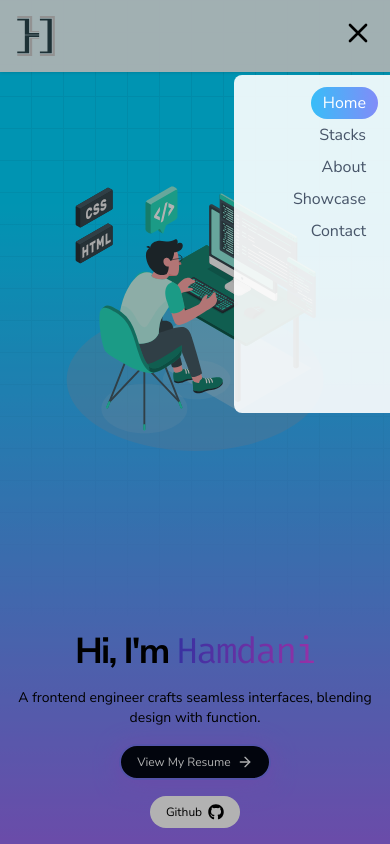
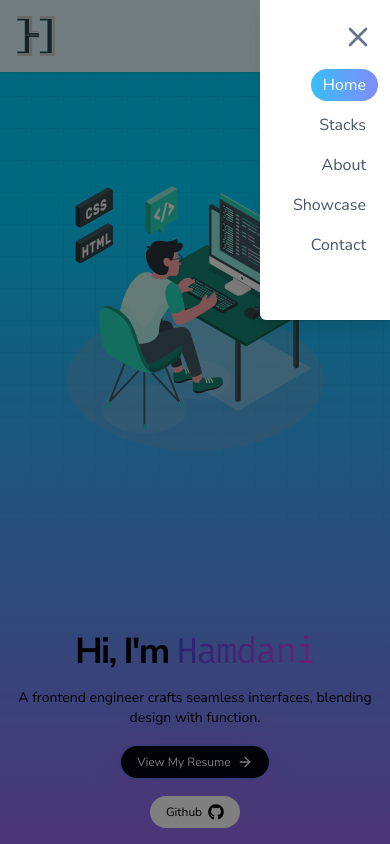
Before and after one commit to semet/hamdani, a Next.js app: page / in a window 390 px wide. Both pictures are taken after a click on the button 358 px from the left and 32 px from the top of the page. Shown: the top 844 px of the page. Built offline with nearby package versions, Linux system fonts and the light colour scheme.

Commit message:
refactor mobile menu

```diff
--- a/src/components/header/mobile-menu-variants.ts
+++ b/src/components/header/mobile-menu-variants.ts
@@ -1,17 +1,23 @@
 import { Variants } from 'motion/react'
 
 export const containerVariants: Variants = {
-  open: { opacity: 1, width: '40vw', height: '40vh' },
-  close: { opacity: 0, width: 0, height: 0 }
+  open: { height: '320px', width: '130px', borderBottomLeftRadius: '6px' },
+  close: {
+    height: '0px',
+    width: '0px',
+    borderBottomLeftRadius: '99px',
+    transition: { delay: 0.1 }
+  }
 }
 export const listVariants: Variants = {
   open: {
     opacity: 1,
     transition: {
-      staggerChildren: 0.05
+      staggerChildren: 0.1,
+      delay: 0.3
     }
   },
-  close: { opacity: 0 }
+  close: { opacity: 0, transition: { staggerChildren: 0.05 } }
 }
 export const listItemVariants: Variants = {
   open: { opacity: 1, x: 0 },
@@ -21,14 +27,16 @@ export const listItemVariants: Variants = {
 export const toggleVariants: Variants = {
   open: {
     d: 'M6 18L18 6M6 6l12 12',
-    stroke: 'black'
+    stroke: '#64748b',
+    transition: { duration: 0.3, type: 'tween' }
   },
   close: {
     d: 'M4 6h16M4 12h16m-7 6h7',
-    stroke: 'black'
+    stroke: '#334155',
+    transition: { duration: 0.3, type: 'tween', delay: 0.2 }
   }
 }
 export const overlayVariants: Variants = {
-  open: { opacity: 1 },
-  close: { opacity: 0 }
+  open: {},
+  close: {}
 }
--- a/src/components/header/mobile-menu.tsx
+++ b/src/components/header/mobile-menu.tsx
@@ -14,38 +14,44 @@ import {
 } from './mobile-menu-variants'
 
 export const MobileMenu = () => {
+  const [isOpen, setIsOpen] = useState<boolean>(false)
   const { activeMenu, onMenuClick } = useLayout()
-  const [isOpen, setIsOpen] = useState<boolean>(false)
   const toggle = () => setIsOpen(!isOpen)
   const handleClick = (id: string) => {
     onMenuClick(id)
     toggle()
   }
+
   return (
     <motion.nav
-      className="block sm:hidden"
+      className="z-50 block sm:hidden"
       layout
     >
       <AnimatePresence>
         {isOpen && (
           <motion.div
             variants={overlayVariants}
+            onClick={toggle}
             initial="close"
             animate="open"
             exit="close"
-            transition={{
-              type: 'tween',
-              duration: 0.3
-            }}
-            className="fixed inset-0 bg-black/30"
-            onClick={toggle}
+            className="fixed inset-0 bg-black bg-opacity-50"
           />
         )}
       </AnimatePresence>
-      <button
-        onClick={toggle}
-        className="relative"
+      <motion.div
+        variants={containerVariants}
+        initial="close"
+        animate={isOpen ? 'open' : 'close'}
+        exit={isOpen ? 'open' : 'close'}
+        transition={{ duration: 0.3, type: 'linear' }}
+        style={{
+          transformOrigin: 'top right'
+        }}
+        className="absolute right-0 top-0 flex flex-col items-end bg-white shadow-lg"
       >
+        <div className="flex min-h-[73px] items-center justify-center pr-4">
+          <button onClick={toggle}>
             <svg
               xmlns="http://www.w3.org/2000/svg"
               className="h-8 w-8"
@@ -60,52 +66,34 @@ export const MobileMenu = () => {
                 initial="close"
                 animate={isOpen ? 'open' : 'close'}
                 exit={isOpen ? 'open' : 'close'}
-            transition={{
-              type: 'tween',
-              duration: 0.3
-            }}
               />
             </svg>
           </button>
+        </div>
         <AnimatePresence>
           {isOpen && (
-          <motion.div
-            layout
-            variants={containerVariants}
-            initial="close"
-            animate="open"
-            exit="close"
-            style={{
-              transformOrigin: 'top right'
-            }}
-            transition={{
-              type: 'tween',
-              duration: 0.5
-            }}
-            className="fixed right-0 top-[75px] rounded-l-lg bg-white/90 p-4"
-          >
             <motion.ul
-              layout
               variants={listVariants}
               initial="close"
-              animate="open"
+              animate={isOpen ? 'open' : 'close'}
               exit="close"
-              className="flex flex-col items-end justify-center gap-2"
+              className="b-4 flex flex-col items-end gap-4 px-4"
             >
               {menus.map((menu) => {
                 return (
                   <motion.li
-                    layout
+                    key={menu.id}
+                    className="flex flex-col items-center justify-center"
                     variants={listItemVariants}
-                    transition={{
-                      type: 'linear'
-                    }}
-                    key={menu.id}
+                    transition={{ duration: 0.3, type: 'linear' }}
+                  >
+                    <motion.button
                       whileTap={{ scale: 0.95 }}
                       className={twMerge([
                         'relative w-fit px-2 text-slate-600',
                         activeMenu === menu.id && 'text-white'
                       ])}
+                      onClick={() => handleClick(menu.id)}
                     >
                       {activeMenu === menu.id && (
                         <motion.span
@@ -113,19 +101,15 @@ export const MobileMenu = () => {
                           className="absolute -inset-1 inline-block rounded-full bg-gradient-to-r from-sky-400 to-indigo-400"
                         />
                       )}
-                    <button
-                      className="relative"
-                      onClick={() => handleClick(menu.id)}
-                    >
-                      {menu.name}
-                    </button>
+                      <span className="relative">{menu.name}</span>
+                    </motion.button>
                   </motion.li>
                 )
               })}
             </motion.ul>
-          </motion.div>
           )}
         </AnimatePresence>
+      </motion.div>
     </motion.nav>
   )
 }
```
Lines whose indentation alone changed are shown as unchanged.
